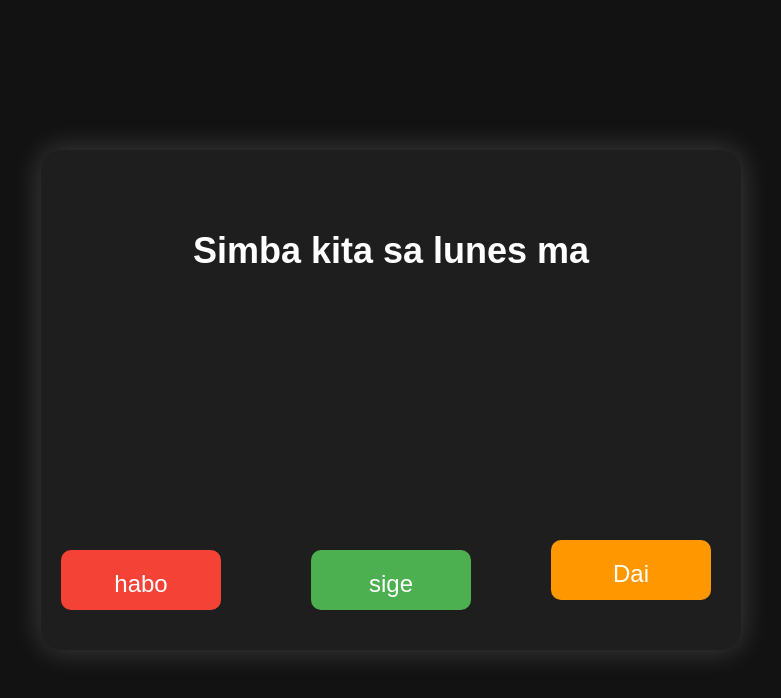
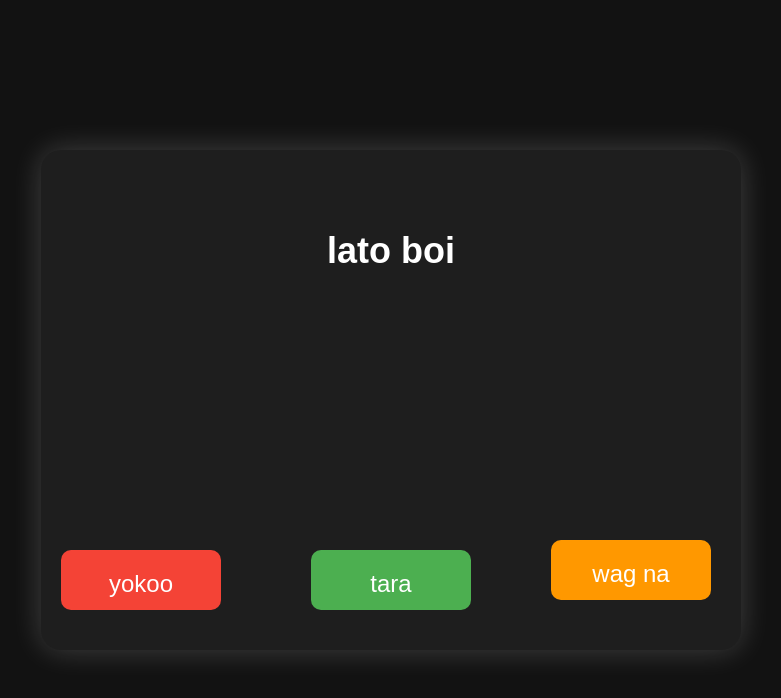
Before and after one commit to Jetropoxer12/yeye, a plain HTML site: page index.html in a window 1280 px wide. Shown: the whole page, without its empty margins (249-1030 px from the left). Drawn offline with Linux system fonts and the light colour scheme.

Commit message:
Update dialog text and button labels in index.html

```diff
--- a/index.html
+++ b/index.html
@@ -83,10 +83,10 @@
 </head>
 <body>
   <div id="dialog">
-    <h2>Simba kita sa lunes ma</h2>
-    <button id="yesBtn">sige</button>
-    <button id="noBtn">habo</button>
-    <button id="daiBtn">Dai</button>
+    <h2>lato boi</h2>
+    <button id="yesBtn">tara</button>
+    <button id="noBtn">yokoo</button>
+    <button id="daiBtn">wag na</button>
     <div id="message"></div>
   </div>
 
```
